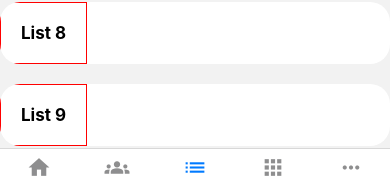
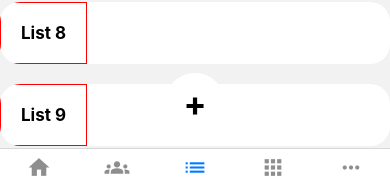
Before and after one commit to uedi/todoApp, a React Native app: screen /Lists in a window 390 px wide. Shown: the part 647-830 px from the top of the page. Built offline with nearby package versions, Linux system fonts and the light colour scheme.

Commit message:
init create list

```diff
--- a/src/navigation/Stack.js
+++ b/src/navigation/Stack.js
@@ -1,6 +1,7 @@
 import { createStackNavigator } from '@react-navigation/stack'
 import Tabs from './Tabs'
 import CreateGroup from '../screens/CreateGroup'
+import CreateList from '../screens/CreateList'
 
 const StackNav = createStackNavigator()
 
@@ -15,6 +16,9 @@ const Stack = () => {
             <StackNav.Screen name='CreateGroup' component={CreateGroup}
                 options={{ title: 'Create new group' }}
             />
+            <StackNav.Screen name='CreateList' component={CreateGroup}
+                options={{ title: 'Create new list' }}
+            />
         </StackNav.Navigator>
     )
 }
--- /dev/null
+++ b/src/screens/CreateList/index.js
@@ -0,0 +1,19 @@
+import { View, StyleSheet, Text } from 'react-native'
+
+const CreateList = () => {
+    return (
+        <View style={styles.container}>
+            <Text>Create list</Text>
+        </View>
+    )
+}
+
+const styles = StyleSheet.create({
+    container: {
+        flex: 1,
+        justifyContent: 'center',
+        alignItems: 'center'
+    }
+})
+
+export default CreateList
--- a/src/screens/Lists/index.js
+++ b/src/screens/Lists/index.js
@@ -1,9 +1,10 @@
-import { View, StyleSheet } from 'react-native'
+import { View, StyleSheet, Dimensions } from 'react-native'
 import Header from '../../components/Header'
 import ListList from '../Lists/ListList'
 import { useSelector } from 'react-redux'
+import AddButton from '../../components/AddButton'
 
-const Lists = () => {
+const Lists = ({ navigation }) => {
 
     const lists = useSelector(state => state.lists)
 
@@ -11,10 +12,15 @@ const Lists = () => {
         console.log('clicked', list.name)
     }
 
+    const handleAddButton = () => {
+        navigation.navigate('CreateList')
+    }
+
     return (
         <View style={styles.container}>
             <Header text='Groups' />
             <ListList lists={lists} listClicked={listClicked} />
+            <AddButton onPress={handleAddButton} style={styles.addButton} />
         </View>
     )
 }
@@ -22,6 +28,14 @@ const Lists = () => {
 const styles = StyleSheet.create({
     container: {
         flex: 1
+    },
+    addButton: {
+        position: 'absolute',
+        left: Dimensions.get('window').width / 2 - 30,
+        width: 60,
+        height: 60,
+        borderRadius: 30,
+        bottom: 15
     }
 })
 
```
